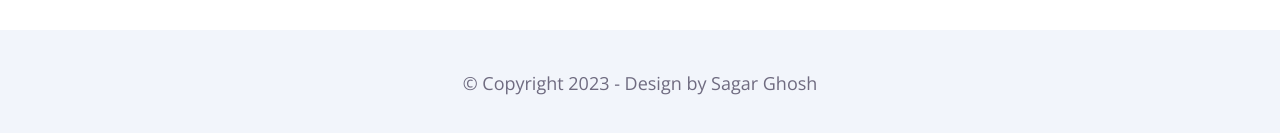
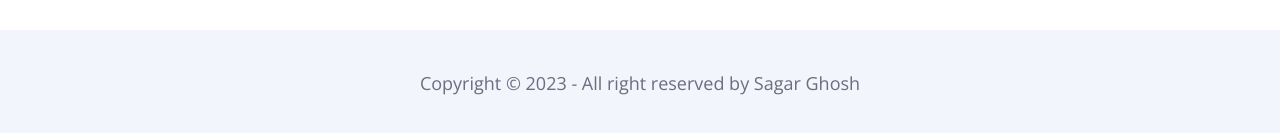
Before and after one commit to sagar-ghosh1/my-portfolio-website, a React (Vite) app: page / in a window 1280 px wide. Shown: the part 4230-4363 px from the top of the page. Built offline with nearby package versions, Linux system fonts and the light colour scheme.

Commit message:
all done

```diff
--- a/index.html
+++ b/index.html
@@ -3,7 +3,7 @@
 
 <head>
   <meta charset="UTF-8" />
-  <link rel="icon" type="image/svg+xml" href="/vite.svg" />
+  <link rel="shortcut icon" href="./src/assets/idea.png" type="image/x-icon">
   <meta name="viewport" content="width=device-width, initial-scale=1.0" />
   <title>Portfolio-website</title>
 
--- a/src/Footer/Footer.jsx
+++ b/src/Footer/Footer.jsx
@@ -6,7 +6,7 @@
             <div className="container">
                 <div className="row">
                     <div className="col-lg-12">
-                        <p>© Copyright 2023 - Design by Sagar Ghosh </p>
+                        <p>Copyright © 2023 - All right reserved by Sagar Ghosh</p>
                     </div>
                 </div>
             </div>
```
